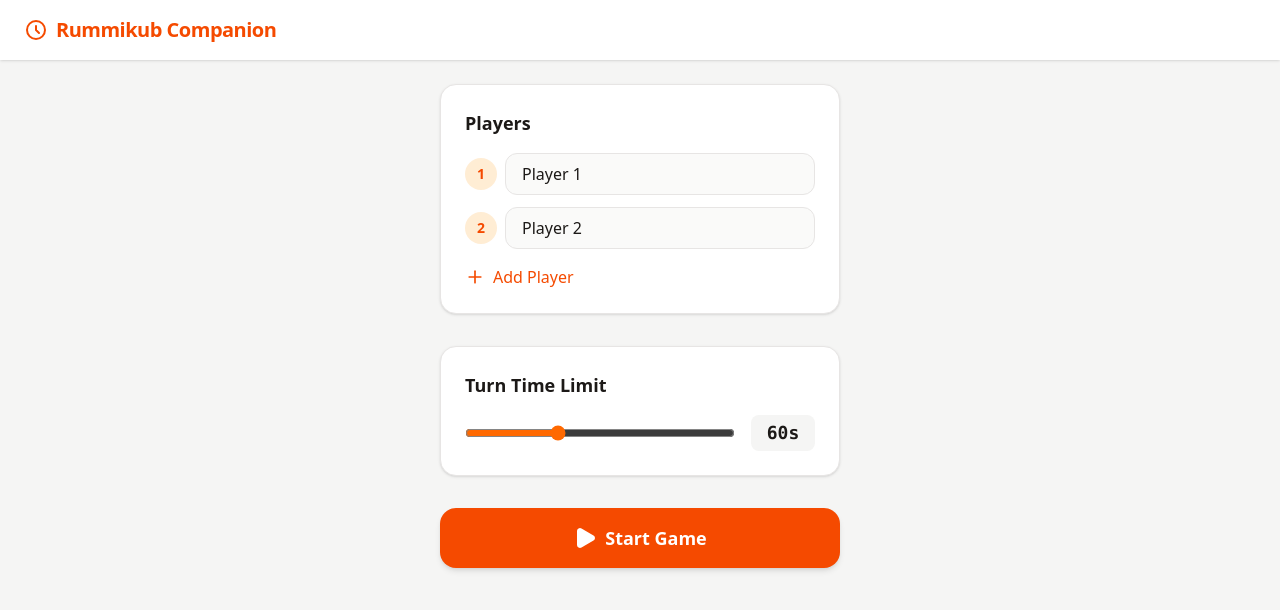
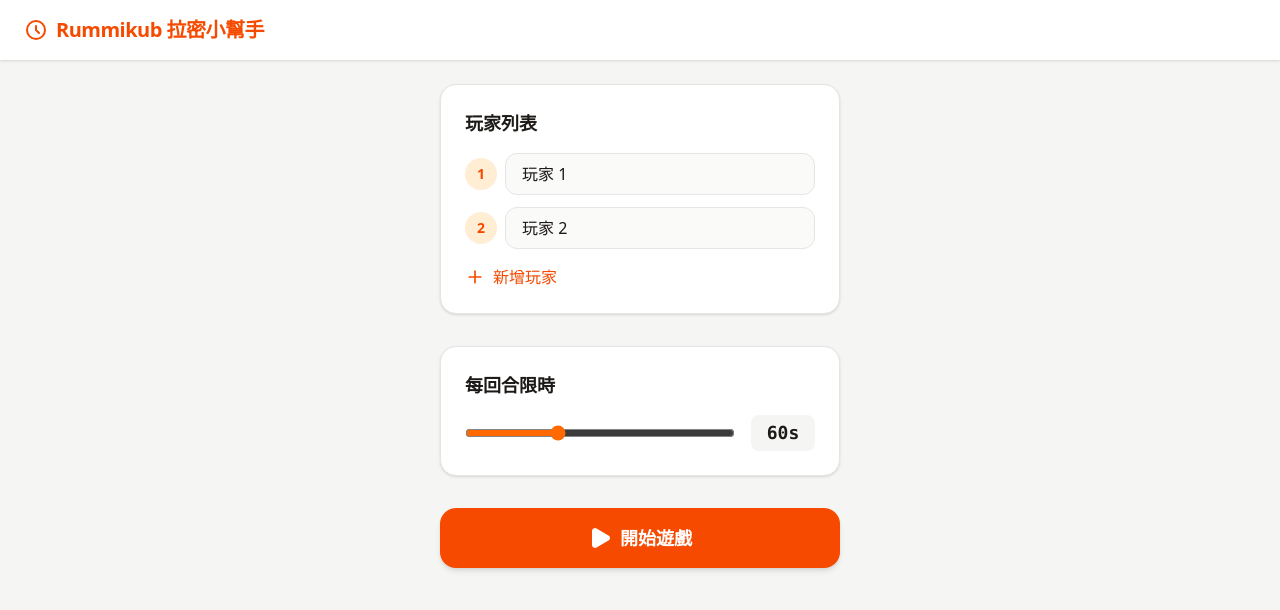
Before and after one commit to sam0610/rummikub, a React (Vite) app: page / in a window 1280 px wide. Shown: the top 610 px of the page. Built offline with nearby package versions, Linux system fonts and the light colour scheme.

Commit message:
feat: Localize Rummikub application
Translate UI elements and messages into Traditional Chinese to better serve a specific user base. This includes updating titles, labels, and placeholder text across various components like Setup, Timer, Scoring, and Results.

```diff
--- a/index.html
+++ b/index.html
@@ -3,7 +3,7 @@
   <head>
     <meta charset="UTF-8" />
     <meta name="viewport" content="width=device-width, initial-scale=1.0" />
-    <title>RummiKub Counter</title>
+    <title>拉密計時與計分器</title>
   </head>
   <body>
     <div id="root"></div>
--- a/src/App.tsx
+++ b/src/App.tsx
@@ -74,7 +74,7 @@ export default function App() {
           <svg className="w-6 h-6" fill="none" viewBox="0 0 24 24" stroke="currentColor">
             <path strokeLinecap="round" strokeLinejoin="round" strokeWidth={2} d="M12 8v4l3 3m6-3a9 9 0 11-18 0 9 9 0 0118 0z" />
           </svg>
-          Rummikub Companion
+          Rummikub 拉密小幫手
         </h1>
       </header>
 
--- a/src/components/Results.tsx
+++ b/src/components/Results.tsx
@@ -17,8 +17,8 @@ export function Results({ players, onNewGame, onReset }: ResultsProps) {
   return (
     <motion.div initial={{ opacity: 0, scale: 0.95 }} animate={{ opacity: 1, scale: 1 }} className="space-y-8">
       <div className="text-center mb-8">
-        <h2 className="text-3xl font-bold text-stone-900 mb-2">Final Scores</h2>
-        <p className="text-stone-500">Game Over!</p>
+        <h2 className="text-3xl font-bold text-stone-900 mb-2">最終得分</h2>
+        <p className="text-stone-500">遊戲結束！</p>
       </div>
 
       <div className="bg-white rounded-3xl shadow-sm border border-stone-200 overflow-hidden">
@@ -35,7 +35,7 @@ export function Results({ players, onNewGame, onReset }: ResultsProps) {
                 </div>
                 <div>
                   <h3 className="font-bold text-lg text-stone-900">{p.name}</h3>
-                  {p.isWinner && <span className="text-xs font-bold text-orange-600 uppercase tracking-wider">Round Winner</span>}
+                  {p.isWinner && <span className="text-xs font-bold text-orange-600 uppercase tracking-wider">本局贏家</span>}
                 </div>
               </div>
               <div className="flex flex-col items-end">
@@ -43,7 +43,7 @@ export function Results({ players, onNewGame, onReset }: ResultsProps) {
                   {p.totalScore > 0 ? '+' : ''}{p.totalScore}
                 </div>
                 <div className="text-sm text-stone-500 font-mono font-medium">
-                  Round: <span className={isPositive ? 'text-emerald-500' : isZero ? 'text-stone-400' : 'text-red-500'}>{isPositive ? '+' : ''}{finalScore}</span>
+                  本局： <span className={isPositive ? 'text-emerald-500' : isZero ? 'text-stone-400' : 'text-red-500'}>{isPositive ? '+' : ''}{finalScore}</span>
                 </div>
               </div>
             </div>
@@ -57,14 +57,14 @@ export function Results({ players, onNewGame, onReset }: ResultsProps) {
           className="w-full bg-stone-900 hover:bg-black text-white font-bold text-lg py-4 rounded-2xl shadow-md flex items-center justify-center gap-2 transition-colors"
         >
           <Play size={24} />
-          Play Next Round
+          開始下一局
         </button>
         <button
           onClick={onReset}
           className="w-full bg-stone-200 hover:bg-stone-300 text-stone-800 font-bold text-lg py-4 rounded-2xl flex items-center justify-center gap-2 transition-colors"
         >
           <RotateCcw size={24} />
-          End Game (Reset All)
+          結束遊戲 (重設所有資料)
         </button>
       </div>
     </motion.div>
--- a/src/components/Setup.tsx
+++ b/src/components/Setup.tsx
@@ -11,14 +11,14 @@ interface SetupProps {
 
 export function Setup({ onStart, initialPlayers, initialTimeLimit }: SetupProps) {
   const [players, setPlayers] = useState<Player[]>(initialPlayers || [
-    { id: '1', name: 'Player 1', penaltyScore: null, isWinner: false, totalScore: 0 },
-    { id: '2', name: 'Player 2', penaltyScore: null, isWinner: false, totalScore: 0 },
+    { id: '1', name: '玩家 1', penaltyScore: null, isWinner: false, totalScore: 0 },
+    { id: '2', name: '玩家 2', penaltyScore: null, isWinner: false, totalScore: 0 },
   ]);
   const [timeLimit, setTimeLimit] = useState(initialTimeLimit || 60);
 
   const addPlayer = () => {
     if (players.length >= 4) return;
-    setPlayers([...players, { id: Date.now().toString(), name: `Player ${players.length + 1}`, penaltyScore: null, isWinner: false, totalScore: 0 }]);
+    setPlayers([...players, { id: Date.now().toString(), name: `玩家 ${players.length + 1}`, penaltyScore: null, isWinner: false, totalScore: 0 }]);
   };
 
   const removePlayer = (id: string) => {
@@ -33,7 +33,7 @@ export function Setup({ onStart, initialPlayers, initialTimeLimit }: SetupProps)
   return (
     <motion.div initial={{ opacity: 0, y: 10 }} animate={{ opacity: 1, y: 0 }} className="space-y-8">
       <div className="bg-white p-6 rounded-2xl shadow-sm border border-stone-200">
-        <h2 className="text-lg font-semibold mb-4">Players</h2>
+        <h2 className="text-lg font-semibold mb-4">玩家列表</h2>
         <div className="space-y-3">
           {players.map((p, i) => (
             <div key={p.id} className="flex items-center gap-2">
@@ -45,7 +45,7 @@ export function Setup({ onStart, initialPlayers, initialTimeLimit }: SetupProps)
                 value={p.name}
                 onChange={(e) => updateName(p.id, e.target.value)}
                 className="flex-1 bg-stone-50 border border-stone-200 rounded-xl px-4 py-2 focus:outline-none focus:ring-2 focus:ring-orange-500"
-                placeholder="Player Name"
+                placeholder="玩家名稱"
               />
               {players.length > 2 && (
                 <button onClick={() => removePlayer(p.id)} className="p-2 text-stone-400 hover:text-red-500 shrink-0">
@@ -57,13 +57,13 @@ export function Setup({ onStart, initialPlayers, initialTimeLimit }: SetupProps)
         </div>
         {players.length < 4 && (
           <button onClick={addPlayer} className="mt-4 flex items-center gap-2 text-orange-600 font-medium hover:text-orange-700">
-            <Plus size={20} /> Add Player
+            <Plus size={20} /> 新增玩家
           </button>
         )}
       </div>
 
       <div className="bg-white p-6 rounded-2xl shadow-sm border border-stone-200">
-        <h2 className="text-lg font-semibold mb-4">Turn Time Limit</h2>
+        <h2 className="text-lg font-semibold mb-4">每回合限時</h2>
         <div className="flex items-center gap-4">
           <input
             type="range"
@@ -85,7 +85,7 @@ export function Setup({ onStart, initialPlayers, initialTimeLimit }: SetupProps)
         className="w-full bg-orange-600 hover:bg-orange-700 text-white font-bold text-lg py-4 rounded-2xl shadow-md flex items-center justify-center gap-2 transition-colors"
       >
         <Play fill="currentColor" size={24} />
-        Start Game
+        開始遊戲
       </button>
     </motion.div>
   );
--- a/src/components/Timer.tsx
+++ b/src/components/Timer.tsx
@@ -56,7 +56,7 @@ export function Timer({ players, timeLimit, initialState, onStateChange, onEndGa
   return (
     <motion.div initial={{ opacity: 0, scale: 0.95 }} animate={{ opacity: 1, scale: 1 }} className="flex flex-col items-center">
       <div className="w-full bg-white rounded-3xl shadow-sm border border-stone-200 p-8 flex flex-col items-center relative overflow-hidden">
-        <div className="text-stone-500 font-medium uppercase tracking-wider text-sm mb-2">Current Turn</div>
+        <div className="text-stone-500 font-medium uppercase tracking-wider text-sm mb-2">目前輪到</div>
         <h2 className="text-3xl font-bold text-stone-900 mb-8">{currentPlayer.name}</h2>
 
         <div className="flex flex-col items-center justify-center mb-8 gap-6">
@@ -108,14 +108,14 @@ export function Timer({ players, timeLimit, initialState, onStateChange, onEndGa
             className="flex-[3] bg-stone-900 hover:bg-black text-white font-bold py-4 rounded-2xl flex items-center justify-center gap-2 shadow-md transition-colors"
           >
             <SkipForward size={24} />
-            End Turn
+            結束回合
           </button>
         </div>
       </div>
 
       <div className="mt-8 w-full">
         <div className="flex justify-between items-center mb-4 px-2">
-          <h3 className="font-semibold text-stone-500 uppercase text-xs tracking-wider">Up Next</h3>
+          <h3 className="font-semibold text-stone-500 uppercase text-xs tracking-wider">下一位</h3>
         </div>
         <div className="flex gap-2 overflow-x-auto pb-4 snap-x">
           {players.map((p, i) => {
@@ -137,7 +137,7 @@ export function Timer({ players, timeLimit, initialState, onStateChange, onEndGa
         className="mt-8 w-full bg-red-100 hover:bg-red-200 text-red-700 font-bold py-4 rounded-2xl flex items-center justify-center gap-2 transition-colors"
       >
         <Flag size={24} />
-        Someone Won! (End Game)
+        有人贏了！(結算分數)
       </button>
     </motion.div>
   );
```
Also changed, not shown: src/components/Scoring.tsx (+12 -12 lines).
